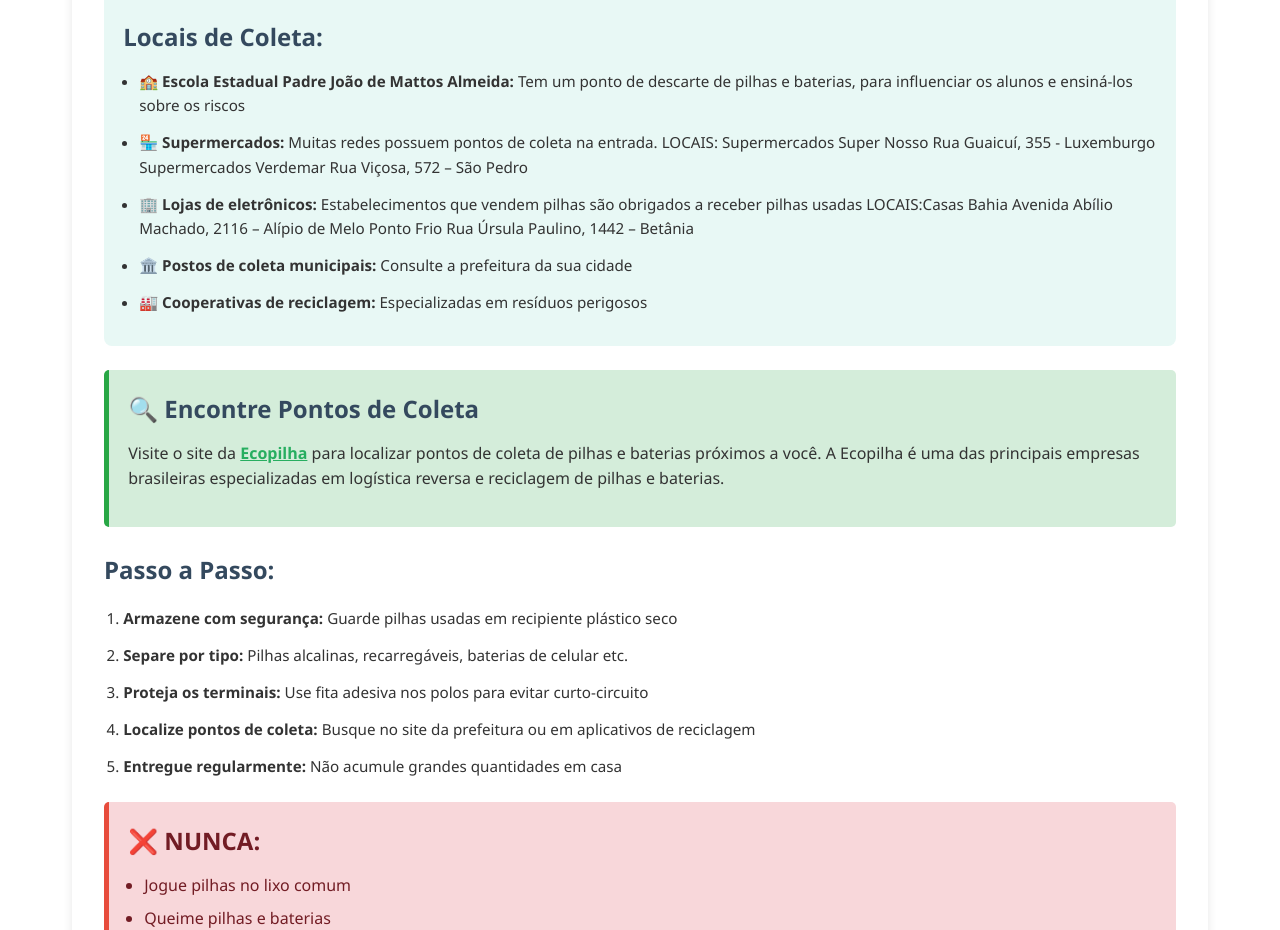
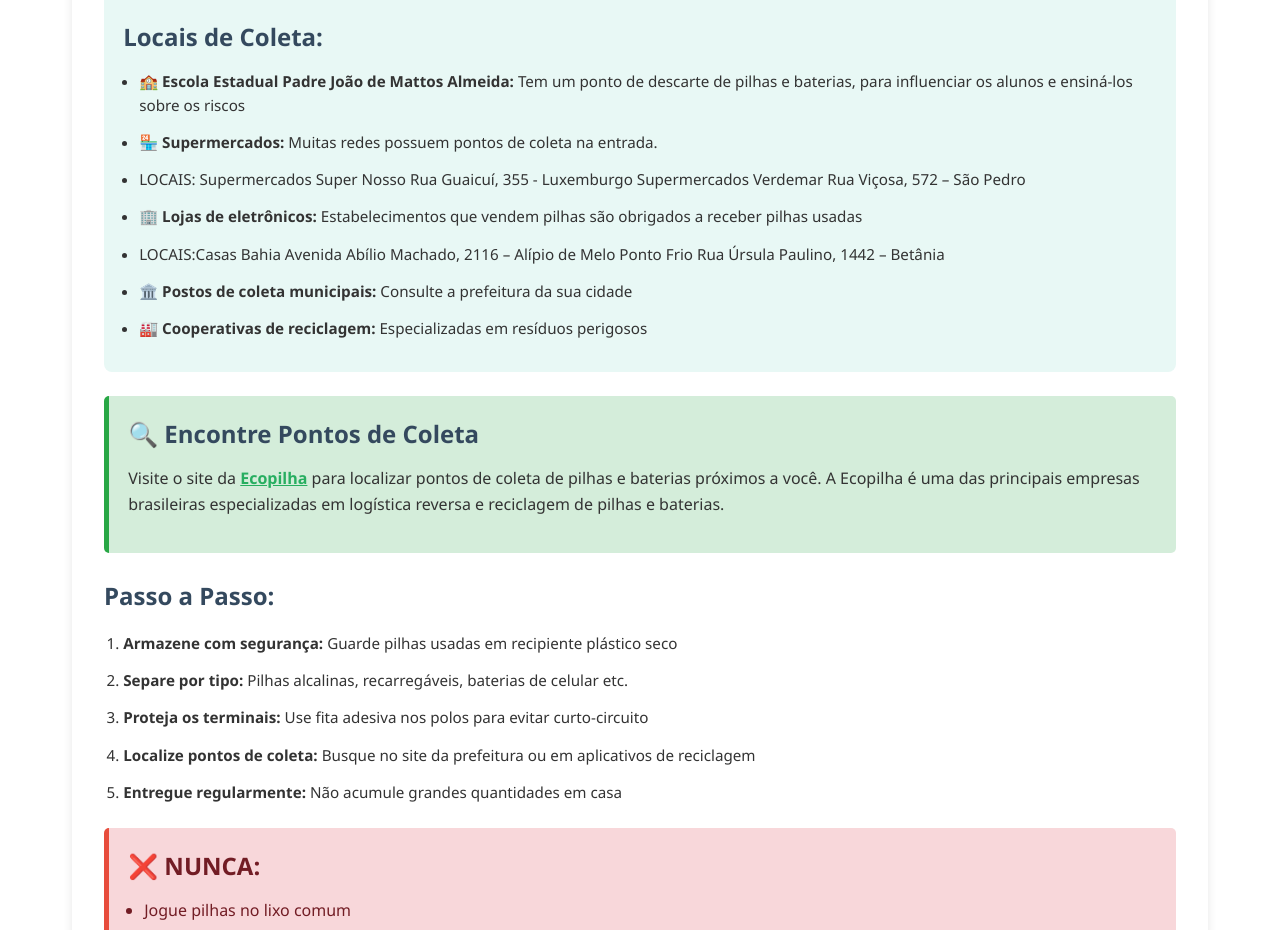
Before and after one commit to 0001151836-maker/GweofhhpufbpqUEBOqv, a plain HTML site: page index.html in a window 1280 px wide. Shown: the part 1760-2690 px from the top of the page. Drawn offline with Linux system fonts and the light colour scheme.

```diff
--- a/index.html
+++ b/index.html
@@ -447,14 +447,12 @@
                 <h3>Locais de Coleta:</h3>
                 <ul>
                     <li>🏫 <strong>Escola Estadual Padre João de Mattos Almeida:</strong> Tem um ponto de descarte de pilhas e baterias, para influenciar os alunos e ensiná-los sobre os riscos</li>
-                    <li>🏪 <strong>Supermercados:</strong> Muitas redes possuem pontos de coleta na entrada.
-                         LOCAIS: Supermercados Super Nosso Rua Guaicuí, 355 - Luxemburgo
+                    <li>🏪 <strong>Supermercados:</strong> Muitas redes possuem pontos de coleta na entrada.</li>
+                         <li>LOCAIS: Supermercados Super Nosso Rua Guaicuí, 355 - Luxemburgo
                         Supermercados Verdemar Rua Viçosa, 572 – São Pedro</li>
-                    <li>🏢 <strong>Lojas de eletrônicos:</strong> Estabelecimentos que vendem pilhas são obrigados a receber pilhas usadas
-                    LOCAIS:Casas Bahia Avenida Abílio Machado, 2116 – Alípio de Melo
-                        Ponto Frio Rua Úrsula Paulino, 1442 – Betânia
-
-</li>
+                    <li>🏢 <strong>Lojas de eletrônicos:</strong> Estabelecimentos que vendem pilhas são obrigados a receber pilhas usadas</li>
+                    <li>LOCAIS:Casas Bahia Avenida Abílio Machado, 2116 – Alípio de Melo
+                        Ponto Frio Rua Úrsula Paulino, 1442 – Betânia</li>
                     <li>🏛️ <strong>Postos de coleta municipais:</strong> Consulte a prefeitura da sua cidade</li>
                     <li>🏭 <strong>Cooperativas de reciclagem:</strong> Especializadas em resíduos perigosos</li>
                 </ul>
```
